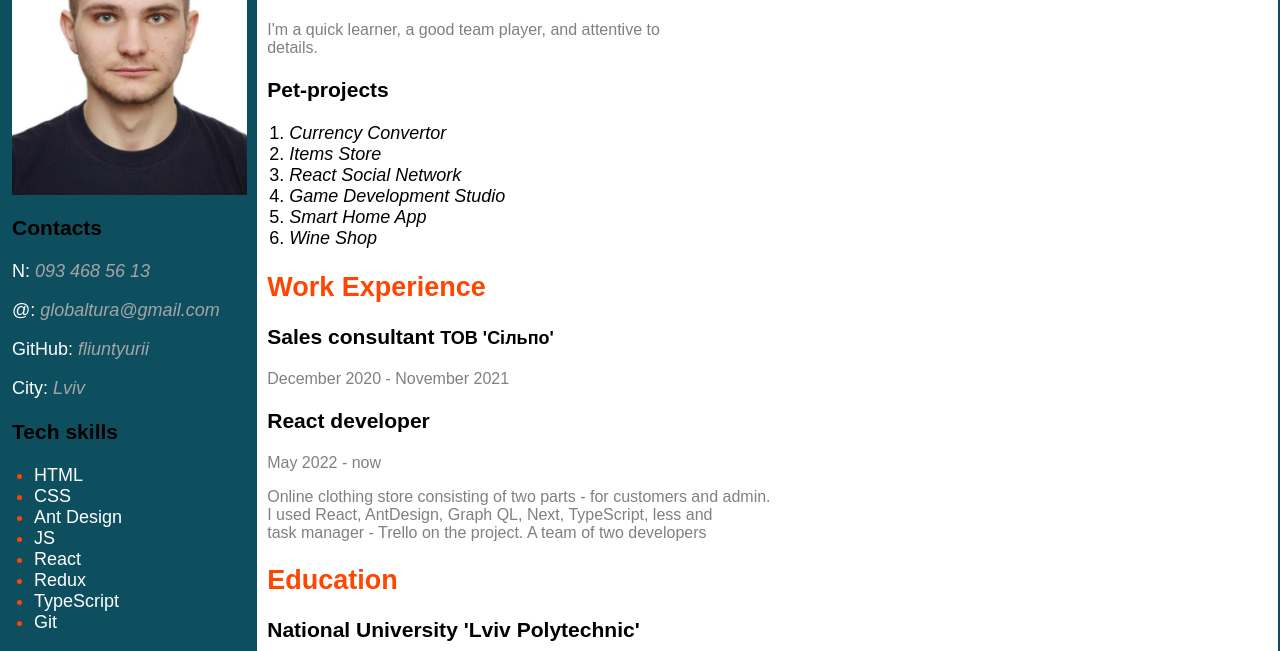
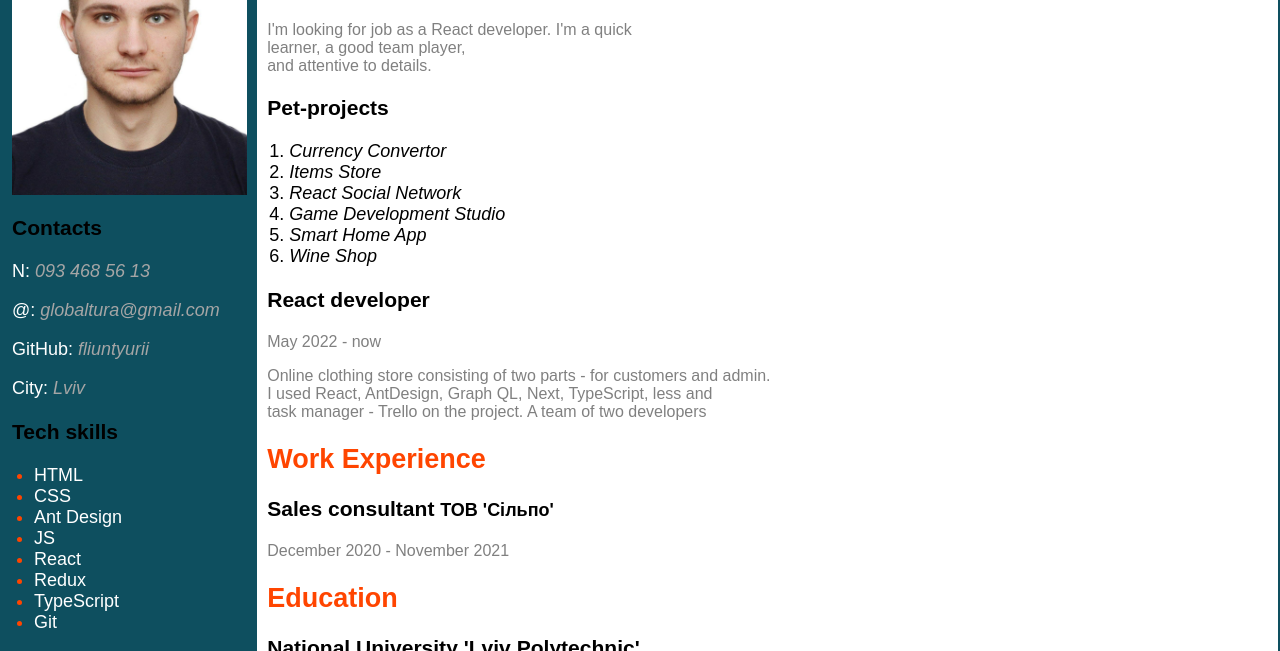
Before and after one commit to fliuntyurii/resume, a plain HTML site: page index.html in a window 1280 px wide. Shown: the part 115-766 px from the top of the page. Drawn offline with Linux system fonts and the light colour scheme.

Commit message:
Update index.html

```diff
--- a/index.html
+++ b/index.html
@@ -16,7 +16,8 @@
             <div class="about-me-section">
                 <p class="position">Front-End React Developer</p>
                 <h1 class="my-name">Yurii Fliunt</h1>
-                <p class="aboutMe">I'm a quick learner, a good team player, and attentive to details.</p>
+                <p class="aboutMe">I'm looking for job as a React developer. I'm a quick learner, a good team player,</br>
+                   and attentive to details.</p>
             </div>
 
             <div class="my-projects">
@@ -32,9 +33,6 @@
             </div>
 
             <div class="experience">
-                <h2>Work Experience</h2>
-                <h3>Sales consultant <span>ТОВ 'Сільпо'</span></h3>
-                <p class="years">December 2020 - November 2021</p>
 
                 <h3>React developer</h3>
                 <p class="years">May 2022 - now</p>
@@ -43,6 +41,11 @@
                     I used React, AntDesign, Graph QL, Next, TypeScript, less and</br>
                     task manager - Trello on the project. A team of two developers
                 </p>
+
+                <h2>Work Experience</h2>
+                <h3>Sales consultant <span>ТОВ 'Сільпо'</span></h3>
+                <p class="years">December 2020 - November 2021</p>
+
             </div>
 
             <div class="education">
```
